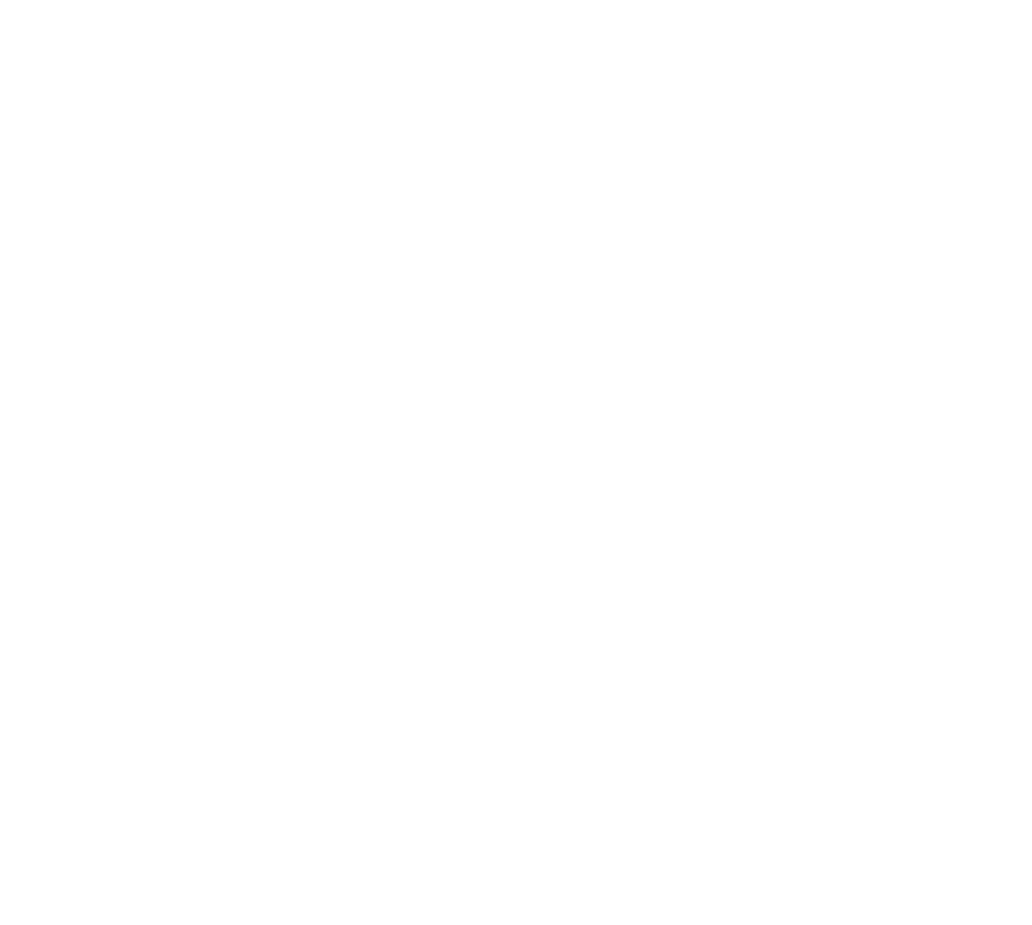
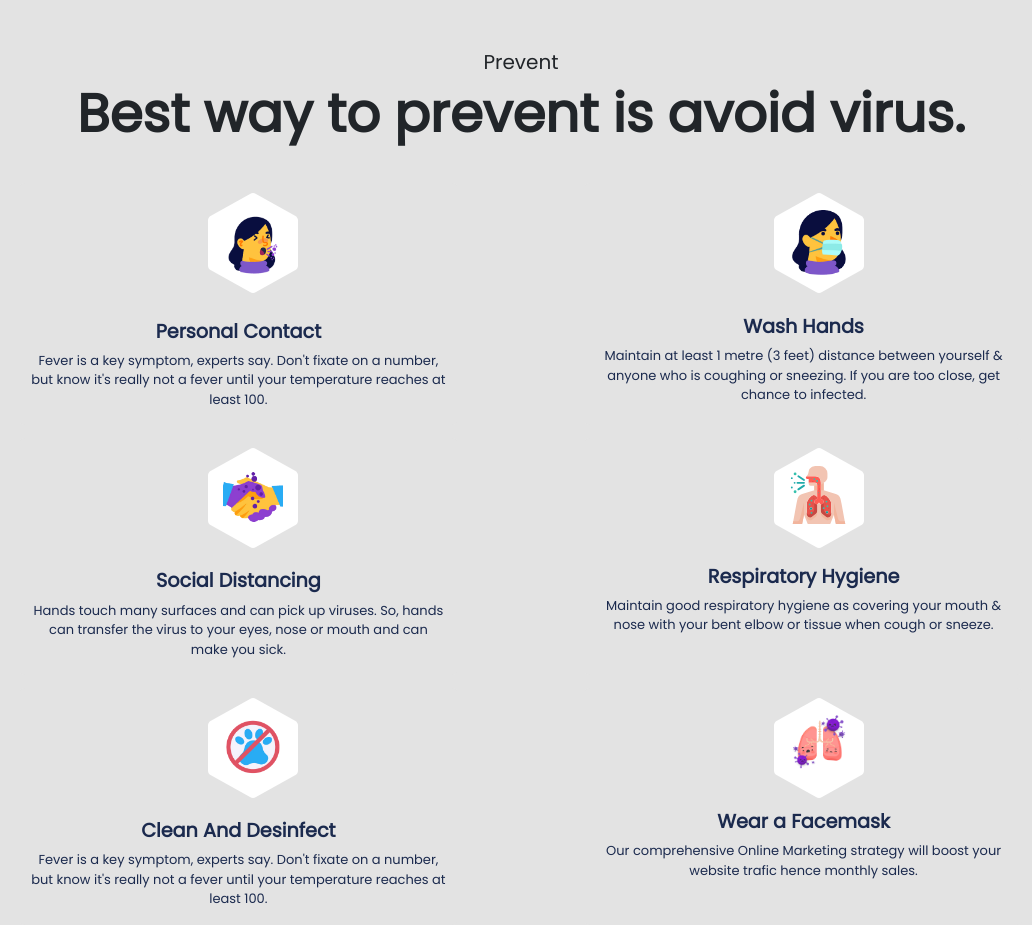
Before and after one commit to IrisGomis/queen-api, a React (Create React App) app: page / in a window 1280 px wide. Shown: the whole page, without its empty margins (119-1151 px from the left). Before the commit the page ends 800 px from the top, so only its background shows below. Built offline with nearby package versions, Linux system fonts and the light colour scheme; a web font is replaced by a local one.

Commit message:
imagenes no alineadas con texto

```diff
--- a/src/App.js
+++ b/src/App.js
@@ -1,11 +1,11 @@
 import './App.css';
-import Footer from './components/organismos/Footer';
+import Prevent from './components/templates/Prevent';
 
 
 function App() {
   return (
     <div className="App">
-
+      <Prevent />
     </div>
   );
 }
--- /dev/null
+++ b/src/components/moleculas/CardPrevent.jsx
@@ -0,0 +1,28 @@
+import React from "react";
+import Container from 'react-bootstrap/Container';
+import '../templates/prevent.css';
+import Hexagon from '../../images/icons/hexagon.svg';
+
+const CardPrevent = ({ image, title, text }) => {
+    return (
+        <Container className="card">
+            <div className="card-image">
+                <img className="card-image-hexagon"
+                    src={ Hexagon }
+                    alt="Hexagon"
+                />
+                <img className="card-image-icon"
+                    src={ image }
+                    alt="Icon"
+                />
+            </div>
+
+            <div className="card-text">
+                <h4 className="card-text-title">{ title }</h4>
+                <p className="card-text-text">{ text }</p>
+            </div>
+        </Container>
+    )
+};
+
+export default CardPrevent;
--- a/src/components/templates/Prevent.jsx
+++ b/src/components/templates/Prevent.jsx
@@ -0,0 +1,94 @@
+import React from "react";
+import './prevent.css';
+import CardPrevent from "../moleculas/CardPrevent";
+import Container from 'react-bootstrap/Container';
+import PersonalContact from '../../images/icon2.png';
+import WashHands from '../../images/icon4.png';
+import SocialDistancing from '../../images/icon5.png';
+import RespiratoryHygiene from '../../images/breathing.svg'
+import CleanAndDesinfect from '../../images/icon6.png';
+import WearAFacemask from '../../images/banner-right.png';
+
+function Prevent() {
+  return (
+    <Container className="prevent">
+        <div class="row-prevent-title">
+            <div class="col-prevent-title">
+                <h5 className="page-prevent-titles-title">
+                    Prevent
+                </h5>
+            </div>
+        </div>
+
+        <div class="row-prevent-title">
+            <div class="col-prevent-title">
+                <h2 className="page-prevent-titles-subtitle">
+                    Best way to prevent is avoid virus.
+                </h2>
+            </div>
+        </div>
+
+        <div class="row-prevent">
+            <div class="col-prevent">
+                <CardPrevent
+                    image={ PersonalContact }
+                    title="Personal Contact"
+                    text="Fever is a key symptom, experts say. Don't fixate on a number,
+                    but know it's really not a fever until your temperature reaches at
+                    least 100."
+                />
+            </div>
+            <div class="col-prevent">
+                <CardPrevent
+                    image={ WashHands }
+                    title="Wash Hands"
+                    text="Maintain at least 1 metre (3 feet) distance between yourself &
+                    anyone who is coughing or sneezing. If you are too close, get chance
+                    to infected."
+                />
+            </div>
+        </div>
+
+        <div class="row-prevent">
+            <div class="col-prevent">
+                <CardPrevent
+                    image={ SocialDistancing }
+                    title="Social Distancing"
+                    text="Hands touch many surfaces and can pick up viruses. So, hands
+                    can transfer the virus to your eyes, nose or mouth and can make you sick."
+                />
+            </div>
+            <div class="col-prevent">
+                <CardPrevent
+                    image={ RespiratoryHygiene }
+                    title="Respiratory Hygiene"
+                    text="Maintain good respiratory hygiene as covering your mouth & nose with
+                    your bent elbow or tissue when cough or sneeze."
+                />
+            </div>
+        </div>
+
+        <div class="row-prevent">
+            <div class="col-prevent">
+                <CardPrevent
+                    image={ CleanAndDesinfect }
+                    title="Clean And Desinfect"
+                    text="Fever is a key symptom, experts say. Don't fixate on a number,
+                    but know it's really not a fever until your temperature reaches at
+                    least 100."
+                />
+            </div>
+            <div class="col-prevent">
+                <CardPrevent
+                    image={ WearAFacemask }
+                    title="Wear a Facemask"
+                    text="Our comprehensive Online Marketing strategy will boost your
+                    website trafic hence monthly sales."
+                />
+            </div>
+        </div>
+    </Container>
+  )
+}
+
+export default Prevent;
--- /dev/null
+++ b/src/components/templates/prevent.css
@@ -0,0 +1,67 @@
+.prevent {
+    display: flex;
+    flex-direction: column;
+    min-width: 100vw;
+    background-color: #e3e3e3;
+    justify-self: center;
+    justify-content: center;
+    justify-items: center;
+}
+
+.page-prevent-titles-title {
+    font-family: "Poppins";
+    margin-top: 4%;
+}
+
+.page-prevent-titles-subtitle {
+    font-family: "Poppins";
+    font-size: 53px;
+    font-weight: bolder;
+    margin-bottom: 2%;
+}
+
+.row-prevent {
+    display: flex;
+}
+
+.col-prevent {
+    display: flex;
+    width: 35%;
+    margin-left: 10%;
+    margin-top: 1%
+}
+
+.card {
+    background-color: #e3e3e3;
+    border-style: none;
+}
+
+.card-image-icon {
+    width: 60px;
+    position: relative;
+    margin-left: 30px;
+    margin-top: 27px;
+}
+
+.card-image-hexagon {
+    width: 120px;
+    position: absolute;
+}
+
+.card-image:hover {
+    transform: scale(1.2);
+}
+
+.card-text-title {
+    font-family: "Poppins";
+    font-weight: bolder;
+    font-size: larger;
+    color: #1b2a4e;
+    margin-top: 40px;
+}
+
+.card-text-text {
+    font-family: "Poppins";
+    font-size: 13px;
+    color: #1b2a4e;
+}
```
Also changed, not shown: src/images/icons/hexagon.svg (added).
